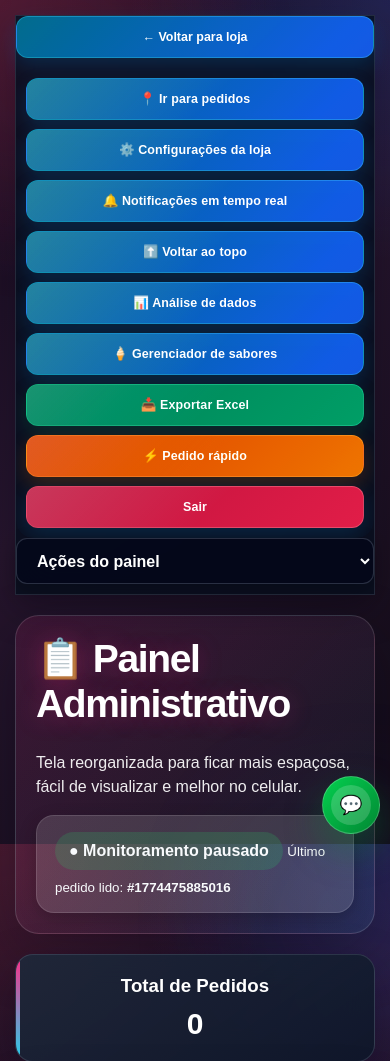
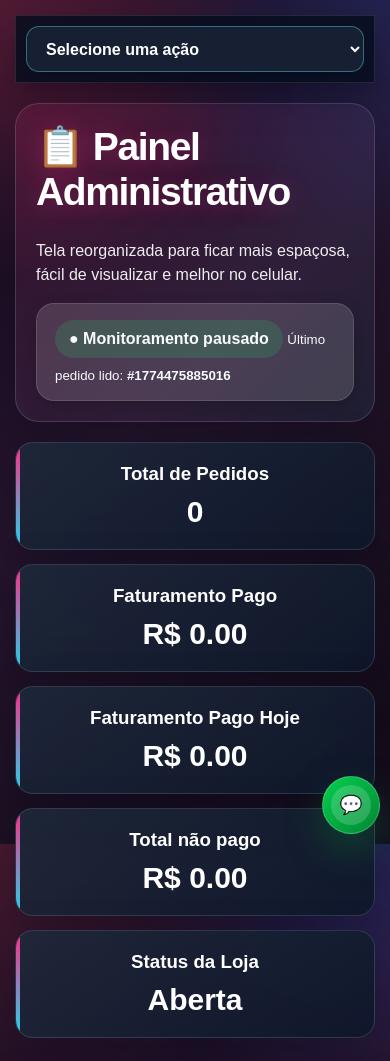
Before and after one commit to italoh27/dindins-da-karina, a Flask app: page /admin in a window 390 px wide. Shown: the top 1061 px of the page. Run offline with Flask 3, Linux system fonts and the light colour scheme; the visitor is signed in with stand-in values (Sample User, id 1); parts of the project's set-up code (start-up, migrations or seed data) failed here and were passed over; some libraries are stand-ins or nearby versions.

Commit message:
Adiciona menu compacto no admin mobile

```diff
--- a/static/admin_ajax.js
+++ b/static/admin_ajax.js
@@ -235,16 +235,25 @@
       select.dataset.mobileNavBound = '1';
       select.addEventListener('change', async () => {
         const value = select.value;
-        if (!value) return;
+        const resetSelect = () => {
+          select.value = '';
+          select.selectedIndex = 0;
+          select.blur();
+        };
+        if (!value) {
+          resetSelect();
+          return;
+        }
         if (value.startsWith('#')) {
           history.replaceState({}, '', value);
           updateAdminReturnTargets(value);
           scrollToTarget(value);
+          resetSelect();
           return;
         }
         if (value.startsWith('scroll:')) {
           scrollToTarget(value.replace('scroll:', ''));
-          select.value = '';
+          resetSelect();
           return;
         }
         try {
@@ -253,7 +262,7 @@
         } catch (err) {
           window.location.href = value;
         } finally {
-          if (!select.hasAttribute('data-admin-sync-scroll')) select.value = '';
+          resetSelect();
         }
       });
     });
--- a/static/style.css
+++ b/static/style.css
@@ -3849,3 +3849,13 @@ input:focus,select:focus,textarea:focus{outline:3px solid rgba(34,211,238,.22)!i
 .pedido-lista-resumo,.config-lista-item,.fidelidade-premio-card,.fidelidade-progresso-cliente,.pedido-item-linha,.item-admin-card{border-color:var(--ui-line)!important;background:rgba(30,41,59,.52)!important}.pedido-lista-resumo:hover,.config-lista-item:hover{background:rgba(14,116,144,.16)!important;border-color:var(--ui-line-strong)!important}
 input,select,textarea{border:1px solid rgba(148,163,184,.26)!important;border-radius:11px!important;background:rgba(2,6,23,.62)!important;color:#fff!important}input:focus,select:focus,textarea:focus{border-color:var(--ui-cyan)!important;box-shadow:0 0 0 3px rgba(34,211,238,.14)!important}
 @media(max-width:760px){.admin-topo-acoes,.topo-acoes-loja,.cliente-nav{width:100%!important;box-sizing:border-box!important;overflow-x:auto!important;flex-wrap:nowrap!important;justify-content:flex-start!important;scrollbar-width:none}.admin-topo-acoes::-webkit-scrollbar,.topo-acoes-loja::-webkit-scrollbar,.cliente-nav::-webkit-scrollbar{display:none}.admin-topo-acoes>a,.admin-topo-acoes>button,.topo-acoes-loja>a,.cliente-nav>a{flex:0 0 auto!important}.resumo-filtros-pedidos{display:flex!important;flex-flow:row nowrap!important;overflow-x:auto!important;gap:9px!important;scroll-snap-type:x proximity;scrollbar-width:thin}.resumo-filtro-chip{flex:0 0 132px!important;scroll-snap-align:start}.btn-admin-topo,.btn-admin-voltar,.btn-admin-voltar-loja,.btn-voltar-premium,.btn-voltar-inline,.btn-cliente-topo,.btn-carrinho-topo,.btn-exportar-excel{min-height:42px!important;padding:10px 13px!important}.admin-box,.glass-card,.box-carrinho{border-radius:17px!important}}
+
+/* === Navegação compacta do admin no celular === */
+.pagina-admin-pro .admin-topo-mobile-nav{display:none!important}
+@media(max-width:760px){
+  .pagina-admin-pro .admin-topo .admin-topo-acoes-premium,
+  .pagina-admin-pro .admin-topo .admin-topo-flutuante{display:none!important}
+  .pagina-admin-pro .admin-topo .admin-topo-mobile-nav{display:block!important;width:100%;padding:10px;box-sizing:border-box}
+  .pagina-admin-pro .admin-topo .admin-topo-mobile-nav select{display:block!important;width:100%;min-height:50px;margin:0;padding:0 44px 0 15px;border:1px solid rgba(103,232,249,.38)!important;border-radius:13px!important;background-color:#172033!important;color:#fff!important;font-size:.95rem;font-weight:850;box-shadow:0 10px 24px rgba(2,6,23,.24);cursor:pointer}
+  .pagina-admin-pro .admin-topo .admin-topo-mobile-nav select:focus{border-color:#38bdf8!important;outline:3px solid rgba(56,189,248,.22)!important}
+}
--- a/templates/admin.html
+++ b/templates/admin.html
@@ -4,7 +4,7 @@
     <meta charset="UTF-8">
     <meta name="viewport" content="width=device-width, initial-scale=1.0">
     <title>Painel Admin</title>
-  <link rel="stylesheet" href="/static/style.css?v=20260812-visual-unificado-v5">
+  <link rel="stylesheet" href="/static/style.css?v=20260812-visual-unificado-v6">
 </head>
 <body class="pagina-admin pagina-admin-pro">
     <div data-admin-shell="page">
@@ -26,7 +26,8 @@
                 <div class="admin-topo-mobile-nav">
             <label for="adminNavSelect" class="sr-only">Navegação rápida do painel</label>
             <select id="adminNavSelect" data-admin-mobile-nav>
-                <option value="">Ações do painel</option>
+                <option value="" selected>Selecione uma ação</option>
+                <option value="/">Voltar para loja</option>
                                 <option value="scroll:#centralPedidosSecao">Ir para pedidos</option>
                 <option value="scroll:#configuracaoLojaSecao">Configurações da loja</option>
                 <option value="scroll:#notificacoesTempoRealSecao">Notificações em tempo real</option>
@@ -362,7 +363,7 @@
 
     </div>
 
-    <script src="/static/admin_ajax.js?v=20260812-preserva-pedido-v2"></script>
+    <script src="/static/admin_ajax.js?v=20260812-preserva-pedido-v3"></script>
     <script>
         window.initAdminPage = function () {
             const STORAGE_TAB = 'adminActiveTab';
```
